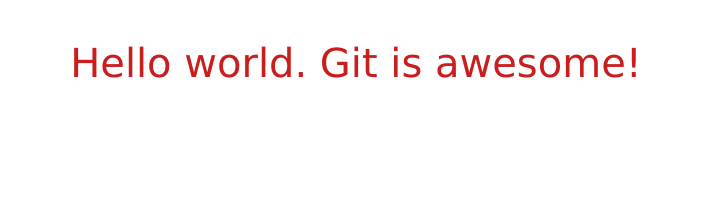
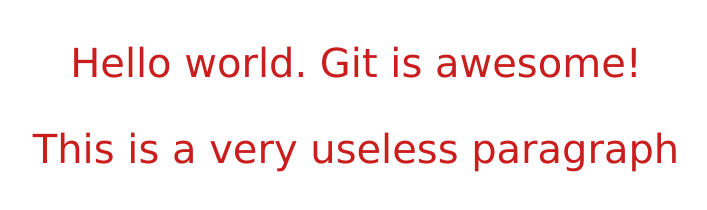
Before and after one commit to sadanobu-mizusako/gitapp, a plain HTML site: page index.html in a window 1280 px wide. Shown: the whole page, without its empty margins (284-991 px from the left). Drawn offline with Linux system fonts and the light colour scheme.

Commit message:
Added a second paragraph

```diff
--- a/index.html
+++ b/index.html
@@ -11,6 +11,7 @@
 
     <body>
         <p>Hello world. Git is awesome!</p>
+        <p>This is a very useless paragraph</p>
     </body>
 
 </html>
```
